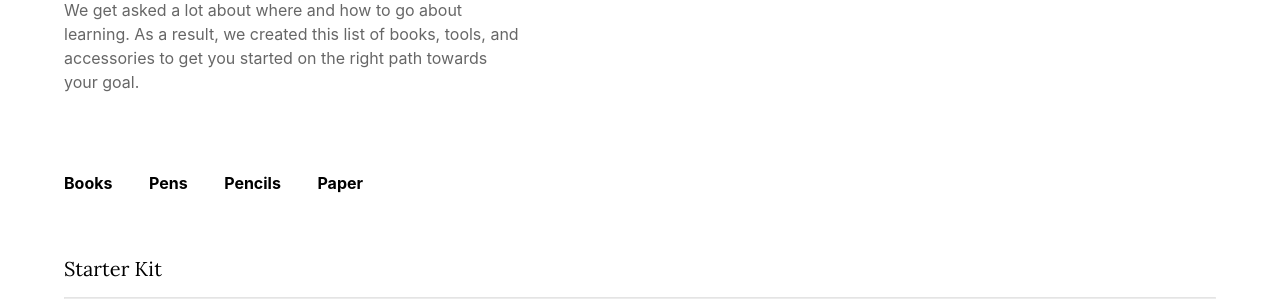
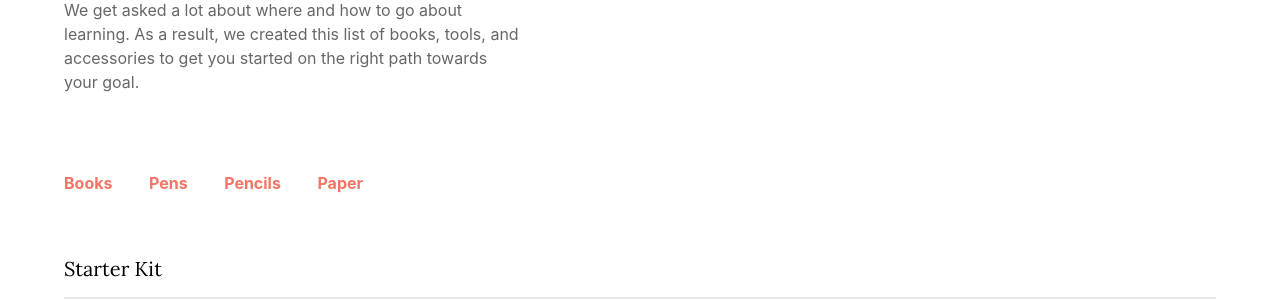
Before and after one commit to fromcortes/descender, a website: page resources.html in a window 1280 px wide. Shown: the part 228-529 px from the top of the page. Drawn offline with nearby package versions, Linux system fonts and the light colour scheme; a script that the page names is missing.

Commit message:
Updates link colors

```diff
--- a/resources.html
+++ b/resources.html
@@ -61,10 +61,10 @@
       <!-- Product Navigation -->
       <div class="w-100 cf db-ns dn">
         <ul class="list pl0 pv4">
-          <li class="dib-ns db pb0-ns pb3"><a href="#books" class="f6 f5-ns b db link dim black">Books</a></li>
-          <li class="dib-ns db pb0-ns pb3 pl4-ns"><a href="#pens" class="f6 f5-ns b db link dim black">Pens</a></li>
-          <li class="dib-ns db pb0-ns pb3 pl4-ns"><a href="#pencils" class="f6 f5-ns b db link dim black">Pencils</a></li>
-          <li class="dib-ns db pb0-ns pb3 pl4-ns"><a href="#paper" class="f6 f5-ns b db link dim black">Paper</a></li>
+          <li class="dib-ns db pb0-ns pb3"><a href="#books" class="f6 f5-ns b db link dim c-red">Books</a></li>
+          <li class="dib-ns db pb0-ns pb3 pl4-ns"><a href="#pens" class="f6 f5-ns b db link dim c-red">Pens</a></li>
+          <li class="dib-ns db pb0-ns pb3 pl4-ns"><a href="#pencils" class="f6 f5-ns b db link dim c-red">Pencils</a></li>
+          <li class="dib-ns db pb0-ns pb3 pl4-ns"><a href="#paper" class="f6 f5-ns b db link dim c-red">Paper</a></li>
       </div>
 
       <!-- Products -->
```
Also changed, not shown: index.html (+2 -2 lines), 1 other file.
